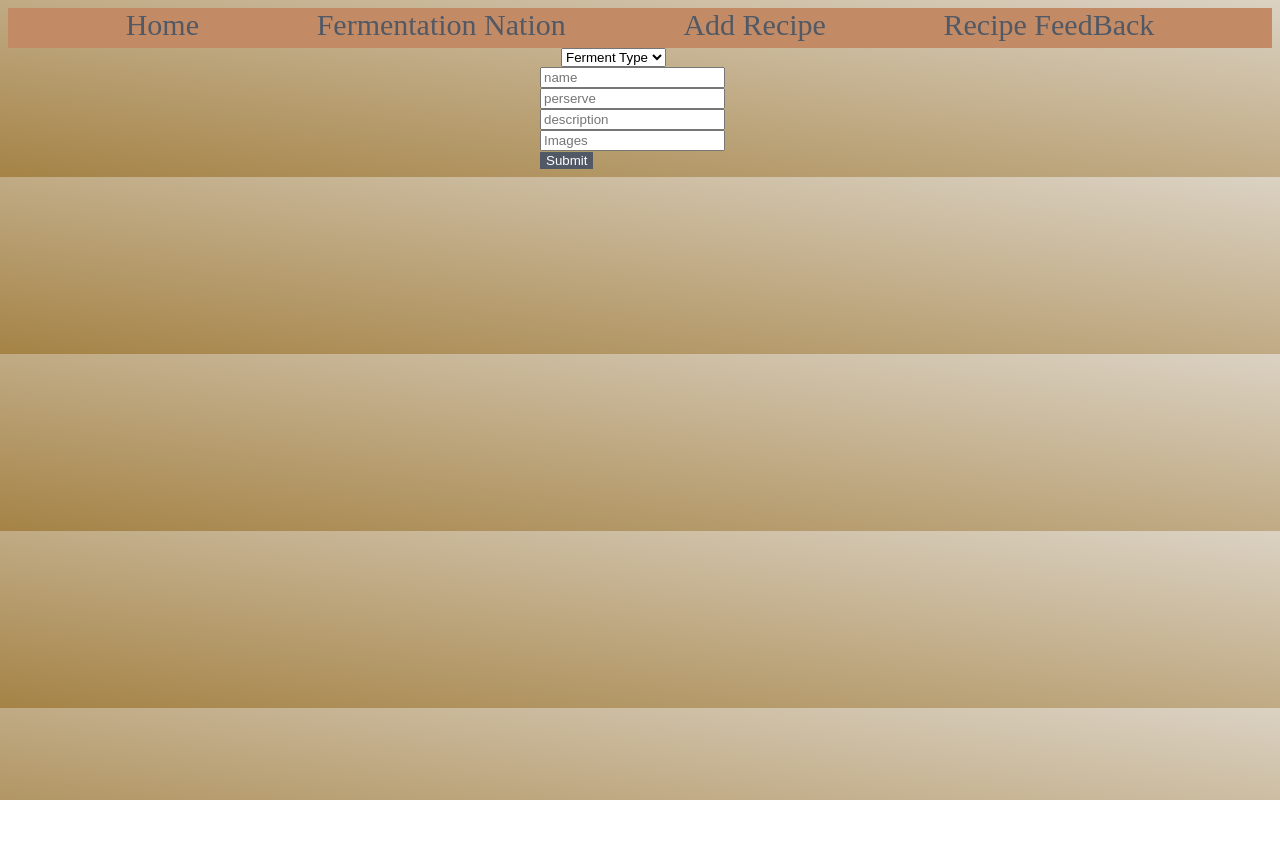
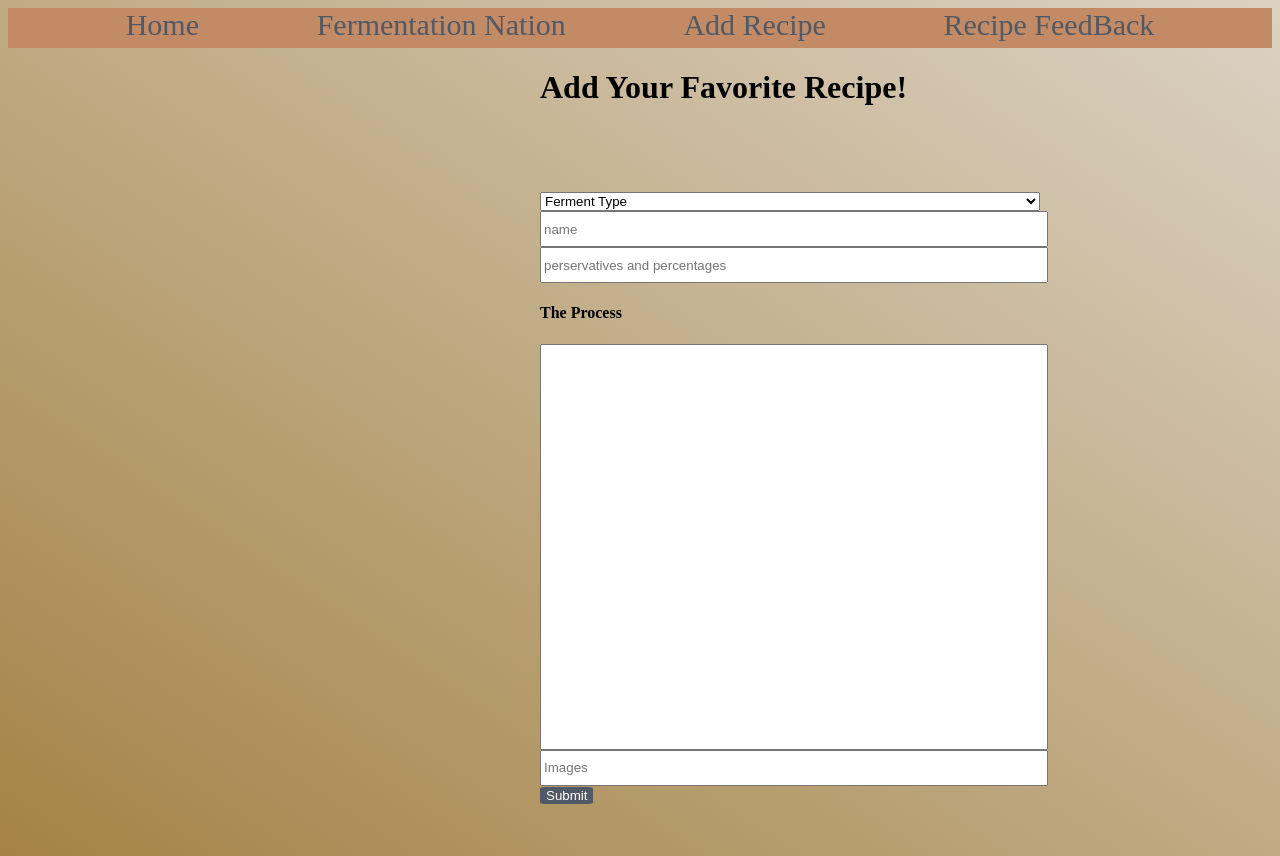
Before and after one commit to ayyyecraig/Funky-Kinda-Fresh, a React (Create React App) app in the folder client/: page /YourFerm in a window 1280 px wide. Before the commit the page ends 800 px from the top, so only its background shows below. Built offline with nearby package versions, Linux system fonts and the light colour scheme.

Commit message:
styling add recipe

```diff
--- a/client/src/components/FermentForm.jsx
+++ b/client/src/components/FermentForm.jsx
@@ -41,6 +41,7 @@ const handleSubmit = (e) => {
 
   return (
     <div className='YourFerm'>
+      <h1 className='headline'>Add Your Favorite Recipe!</h1>
       <form onSubmit={handleSubmit}>
         <select className='type' onChange={handleChange} name={"typeFerment"}>
           <option >Ferment Type</option>
@@ -48,8 +49,9 @@ const handleSubmit = (e) => {
           <option value={ferm.value}>{ferm.label}</option>)}
         </select>
         <input type="text" value={ferment.name} onChange={handleChange} name={'name'} placeholder={'name'} />
-        <input type="text" value={ferment.perserve} onChange={handleChange} name={'perserve'} placeholder={'perserve'} />
-        <input type="text" value={ferment.description} onChange={handleChange} name={'description'} placeholder={'description'} />
+        <input type="text" value={ferment.perserve} onChange={handleChange} name={'perserve'} placeholder={'perservatives and percentages'} />
+        <h4>The Process</h4>
+        <input type="text" value={ferment.description} onChange={handleChange} name={'description'}  className="description" />
         <input type="text" value={ferment.img} onChange={handleChange} name={'img'} placeholder={'Images'} />
 
         <button className='btn'>Submit</button>
--- a/client/src/components/Videos.jsx
+++ b/client/src/components/Videos.jsx
@@ -3,7 +3,7 @@ import PropTypes from "prop-types";
 
 const YoutubeEmbed = ({ embedId }) => (
   <div className="video-responsive">
-    <iframe width="560" height="315" src="https://www.youtube.com/embed/gYksTBZUMl4" title="YouTube video player" frameborder="0" allow="accelerometer; autoplay; clipboard-write; encrypted-media; gyroscope; picture-in-picture" allowfullscreen></iframe>
+    <iframe width="560" height="315" src="https://www.youtube.com/embed/gYksTBZUMl4" title="YouTube video player" frameBorder="0" allow="accelerometer; autoplay; clipboard-write; encrypted-media; gyroscope; picture-in-picture" allowFullScreen></iframe>
   </div>
 );
 
--- a/client/src/index.css
+++ b/client/src/index.css
@@ -3,6 +3,7 @@
 :root{
   background-image: linear-gradient(to bottom left, #dbd2c3,#a58346 );
   background-repeat: initial;
+  background-size: cover;
   font-family: 'The Girl Next Door', cursive;
 }
 
@@ -132,6 +133,7 @@
 
 .YourFerm{
   display: grid;
+  height: 100vh;
   grid-template-columns: 200px;
   gap: 20px;
   justify-content: space-around;
@@ -141,13 +143,15 @@
 
 select{
 position: relative;
-left: 21px;
+
+width: 500px;
 }
 
 .btn{
   border: none;
   background-color: #505965;
   color: white;
+  border-radius: 10%;
 
 }
 
@@ -162,3 +166,18 @@ left: 21px;
   background-color: #505965;
   color: white;
 }
+
+
+h1{
+  width: max-content;
+}
+
+input{
+  width: 500px;
+  height: 30px;
+}
+
+.description{
+  height:400px;
+
+}
```
